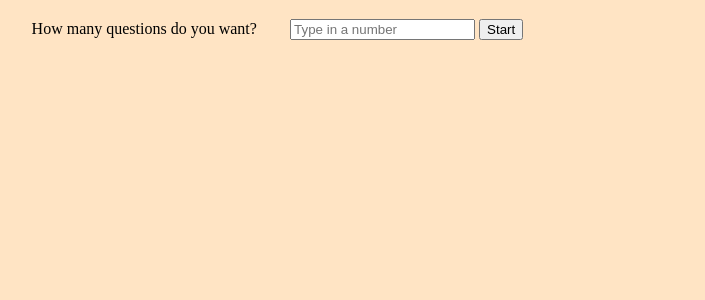
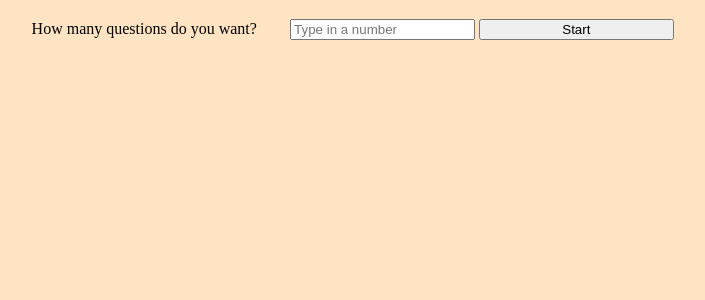
Before and after one commit to racevedo12/Mythology-Trivia, a PHP site: page / in a window 1280 px wide. Shown: the part 106-406 px from the top of the page, without its empty margins (122-827 px from the left). Run offline with PHP 8.4, Linux system fonts and the light colour scheme.

Commit message:
Added some width for the input button to make it look nicer

```diff
--- a/Project1/style.css
+++ b/Project1/style.css
@@ -10,8 +10,12 @@ body
     text-align: center;
 }
 
-
 #input-label
 {
     margin-right: 3%;
 }
+
+#input-button
+{
+    width: 20%;
+}
```
